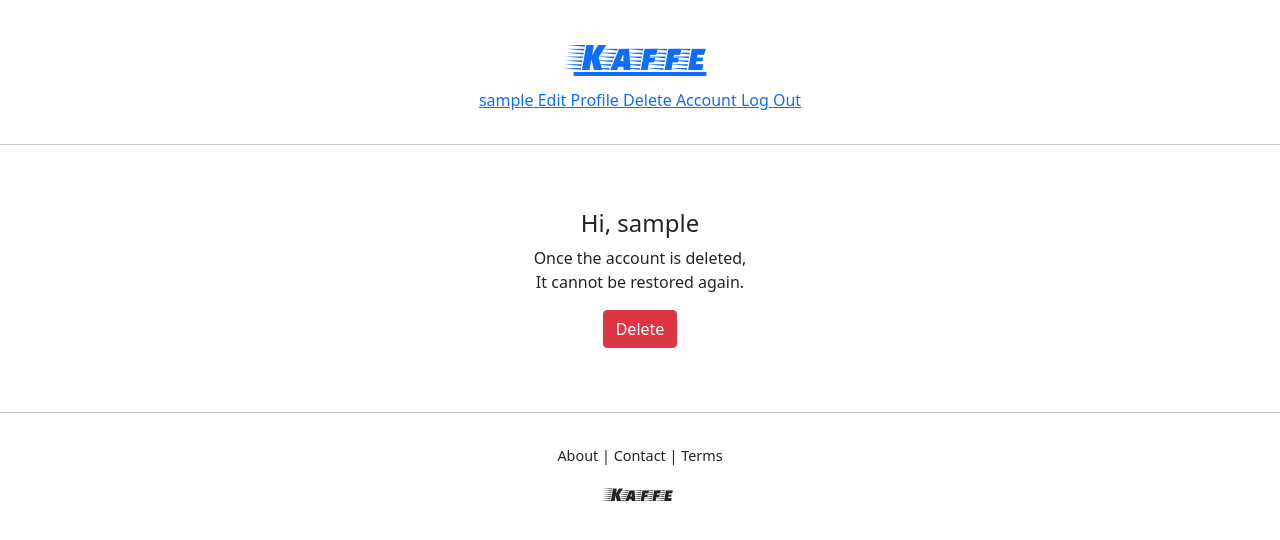
After one commit to JACKEY22/Kohhe, a Django app: page /account/delete/1 in a window 1280 px wide. The commit adds this page. Shown: the top 540 px of the page. Run offline with Django 3.2, Linux system fonts and the light colour scheme; tables that the repository leaves empty hold one stand-in row (values such as "Sample post"); some libraries are stand-ins or nearby versions.

Commit message:
DeleteView

```diff
--- /dev/null
+++ b/account/templates/account/delete.html
@@ -0,0 +1,17 @@
+{% extends 'base.html' %}
+{% block content %}
+
+<div style="text-align:center;text-align: center; max-width: 300px; margin: 4rem auto;">
+    <div>
+        <h4>Hi, {{ user.username }} </h4>
+        Once the account is deleted, <p>
+        It cannot be restored again.
+
+    </div>
+    <form action="{% url 'account:delete' pk=user.pk %}" method="post">
+        {% csrf_token %}
+        <input type="submit" class="btn btn-danger" value="Delete">
+    </form>
+</div>
+
+{% endblock %}
--- a/account/urls.py
+++ b/account/urls.py
@@ -1,16 +1,18 @@
 from django.contrib.auth.views import LoginView, LogoutView
 from django.urls import path
-from account.views import hello_world, AccountCreateView, AccountDetailView, AccountUpdateView
+from account.views import hello_world, AccountCreateView, AccountDetailView, AccountUpdateView, AccountDeleteView
 
 app_name='account'
 urlpatterns = [
     path('', hello_world, name='hello_world'),
 
+    path('create/', AccountCreateView.as_view(), name='create'),
+
     path('login/', LoginView.as_view(template_name='account/login.html'), name='login'),
     path('logout/', LogoutView.as_view(), name='logout'),
 
-    path('create/', AccountCreateView.as_view(), name='create'),
     path('detail/<int:pk>', AccountDetailView.as_view(), name='detail'),
     path('update/<int:pk>', AccountUpdateView.as_view(), name='update'),
+    path('delete/<int:pk>', AccountDeleteView.as_view(), name='delete'),
 
 ]
--- a/account/views.py
+++ b/account/views.py
@@ -2,11 +2,11 @@ from django.contrib.auth.forms import UserCreationForm
 from django.contrib.auth.models import User
 from django.shortcuts import render, redirect
 from django.urls import reverse_lazy
-from django.views.generic import CreateView, DetailView, UpdateView
+from django.views.generic import CreateView, DetailView, UpdateView, DeleteView
 
 from account.models import HelloWorld
 # Create your views here.
-from account.templates.account.forms import AccountUpdateFrom
+from account.forms import AccountUpdateFrom
 
 
 def hello_world(request):
@@ -44,3 +44,8 @@ class AccountUpdateView(UpdateView):
     form_class = AccountUpdateFrom
     success_url = reverse_lazy('account:hello_world')
     template_name = 'account/update.html'
+
+class AccountDeleteView(DeleteView):
+    model = User
+    success_url = reverse_lazy('account:login')
+    template_name = 'account/delete.html'
--- a/templates/header.html
+++ b/templates/header.html
@@ -6,7 +6,7 @@
 
         {% if not user.is_authenticated %}
             <a href="{% url 'account:login' %}?next={{ request.path }}">
-            <span>Log In</span> or
+                <span>Log In</span>
             </a>
             <a href="{% url 'account:create' %}">
                 <span>Sign Up</span>
@@ -18,6 +18,9 @@
             <a href="{% url 'account:update' pk=user.pk %}">
                 <span>Edit Profile</span>
             </a>
+            <a href="{% url 'account:delete' pk=user.pk %}">
+                <span>Delete Account</span>
+            </a>
             <a href="{% url 'account:logout' %}?next={{ request.path }}">
                 <span>Log Out</span>
             </a>
```
Also changed, not shown: account/forms.py (renamed from account/templates/account/forms.py). Lines whose indentation alone changed are shown as unchanged.
